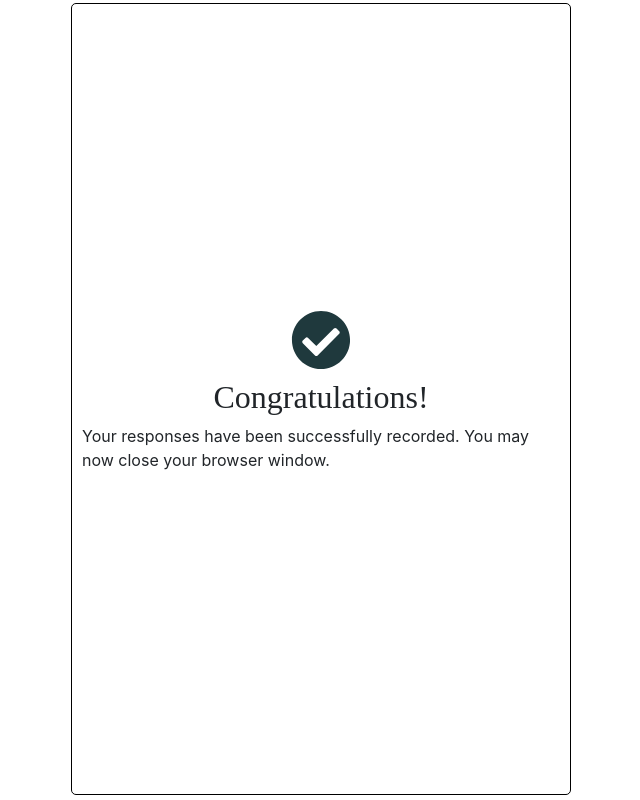
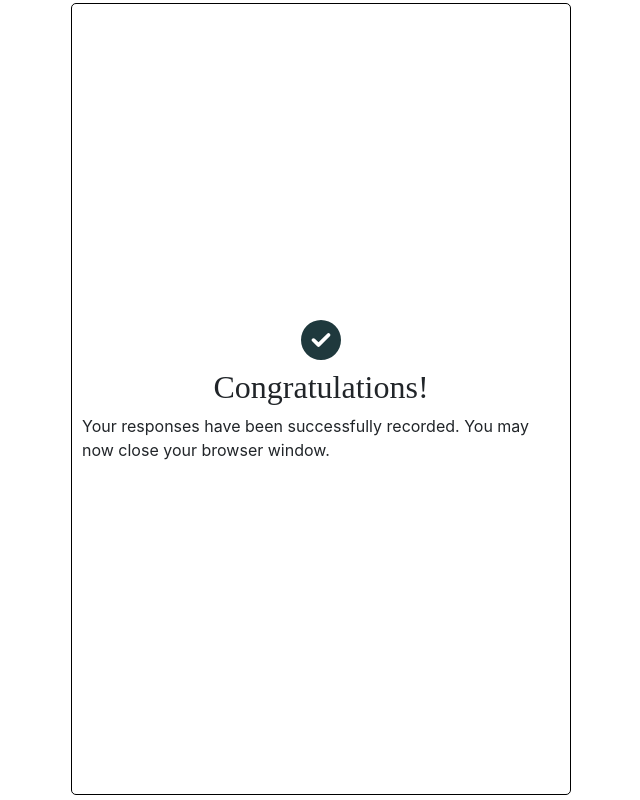
Before and after one commit to cqframework/cds4cpm-mypain, a React (Create React App) app: page /confirmation in a window 1280 px wide. Shown: the whole page, without its empty margins (319-959 px from the left). Built offline with nearby package versions, Linux system fonts and the light colour scheme.

Commit message:
update fontawsome versions for errors

```diff
--- a/package.json
+++ b/package.json
@@ -4,9 +4,9 @@
     "private": true,
     "homepage": "http://cloud.alphora.com/rti/my-pain",
     "dependencies": {
-        "@fortawesome/fontawesome-svg-core": "^1.2.32",
-        "@fortawesome/free-regular-svg-icons": "^5.15.4",
-        "@fortawesome/free-solid-svg-icons": "^5.15.4",
+        "@fortawesome/fontawesome-svg-core": "^6.1.1",
+        "@fortawesome/free-regular-svg-icons": "^6.1.1",
+        "@fortawesome/free-solid-svg-icons": "^6.1.1",
         "@fortawesome/react-fontawesome": "^0.1.18",
         "@testing-library/jest-dom": "^4.2.4",
         "@testing-library/react": "^9.3.2",
--- a/src/components/confirmation-page/ConfirmationPage.tsx
+++ b/src/components/confirmation-page/ConfirmationPage.tsx
@@ -2,6 +2,7 @@ import React from "react";
 import './ConfirmationPage.css';
 import { faCheckCircle } from '@fortawesome/free-solid-svg-icons'
 import { FontAwesomeIcon } from '@fortawesome/react-fontawesome';
+import {IconProp} from "@fortawesome/fontawesome-svg-core";
 
 
 
@@ -9,7 +10,7 @@ export const ConfirmationPage = () => {
 
     return <div className="confirmation-page">
         <div className="confirmation-container">
-            <h1> <FontAwesomeIcon icon={faCheckCircle} /></h1>
+            <h1> <FontAwesomeIcon icon={faCheckCircle as IconProp} /></h1>
             <h2>Congratulations!</h2>
             <p>Your responses have been successfully recorded. You may now close your browser window.</p>
         </div>
```
